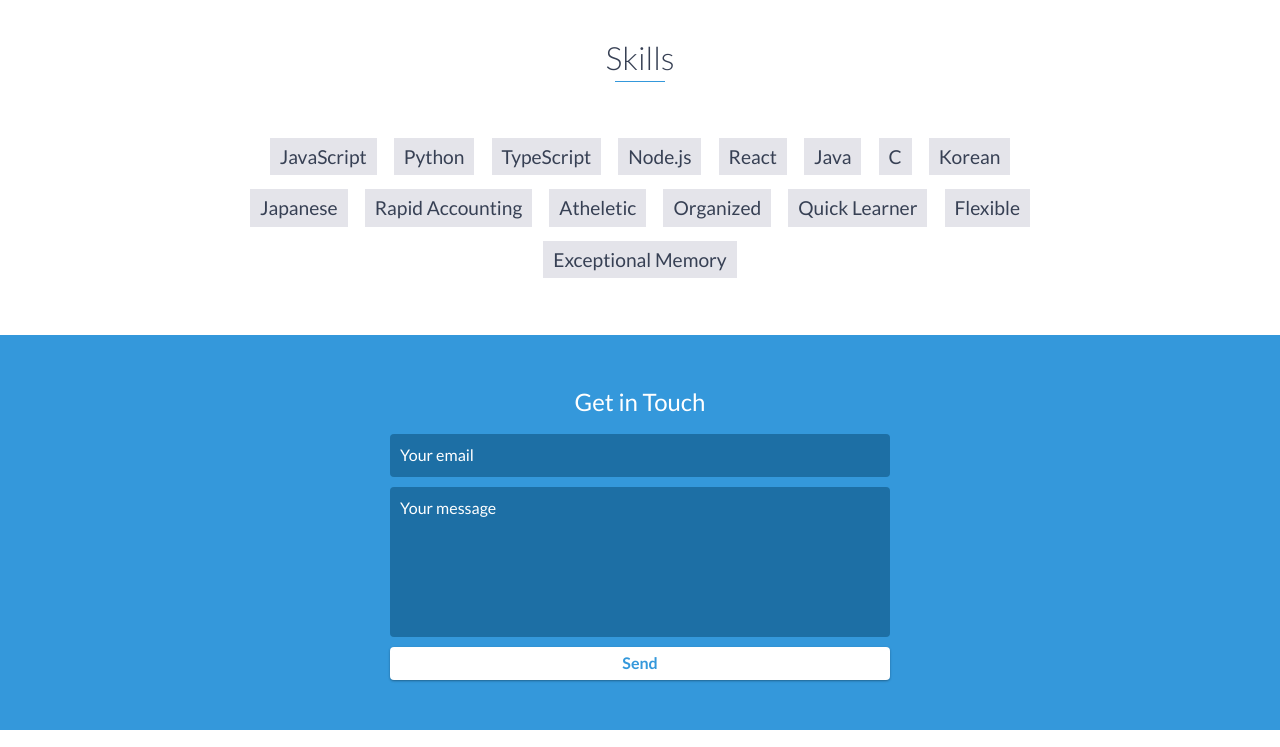
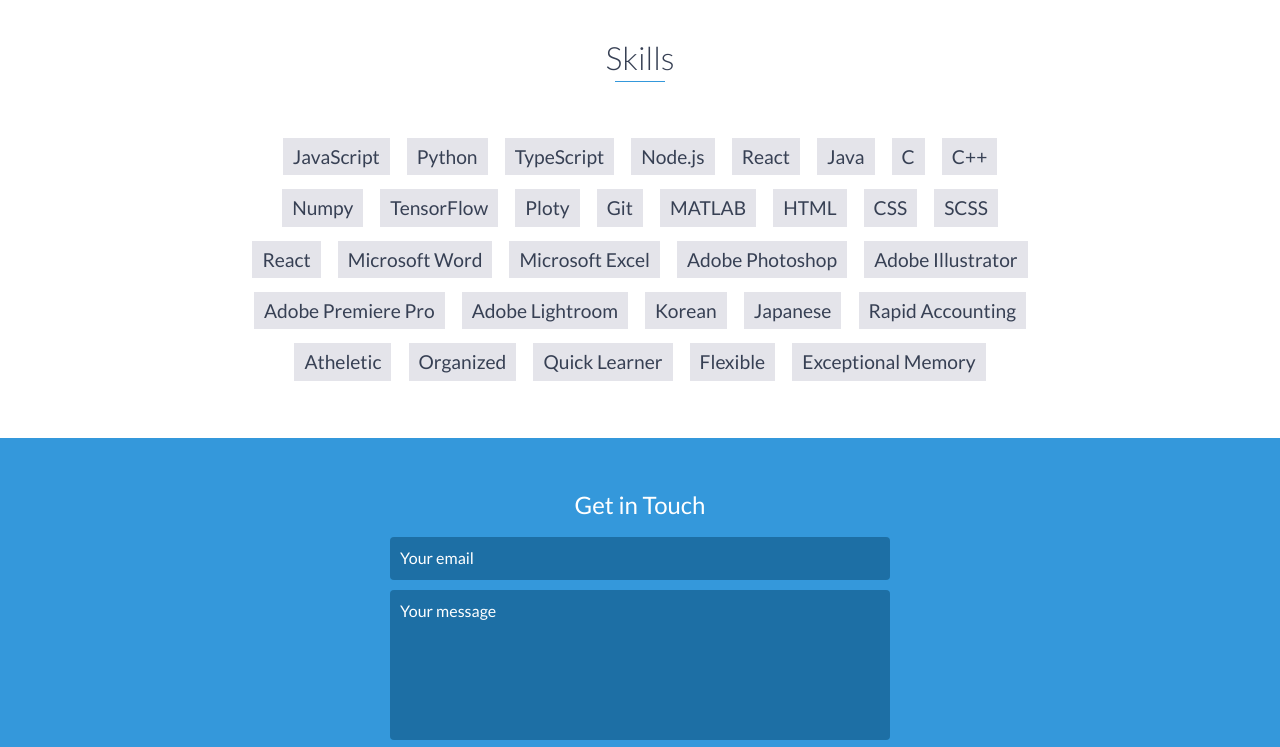
Before and after one commit to anderpudding/sungjunlee.github.io, a website: page index.html in a window 1280 px wide. Shown: the part 3500-4247 px from the top of the page. Drawn offline with nearby package versions, Linux system fonts and the light colour scheme; files that its build step writes are made by us from their sources; files whose address does not match are found by name.

Commit message:
Update skills

```diff
--- a/index.html
+++ b/index.html
@@ -204,6 +204,22 @@
             <li>React</li>
             <li>Java</li>
             <li>C</li>
+            <li>C++</li>
+            <li>Numpy</li>
+            <li>TensorFlow</li>
+            <li>Ploty</li>
+            <li>Git</li>
+            <li>MATLAB</li>
+            <li>HTML</li>
+            <li>CSS</li>
+            <li>SCSS</li>
+            <li>React</li>
+            <li>Microsoft Word</li>
+            <li>Microsoft Excel</li>
+            <li>Adobe Photoshop</li>
+            <li>Adobe Illustrator</li>
+            <li>Adobe Premiere Pro</li>
+            <li>Adobe Lightroom</li>
             <li>Korean</li>
             <li>Japanese</li>
             <li>Rapid Accounting</li>
```
